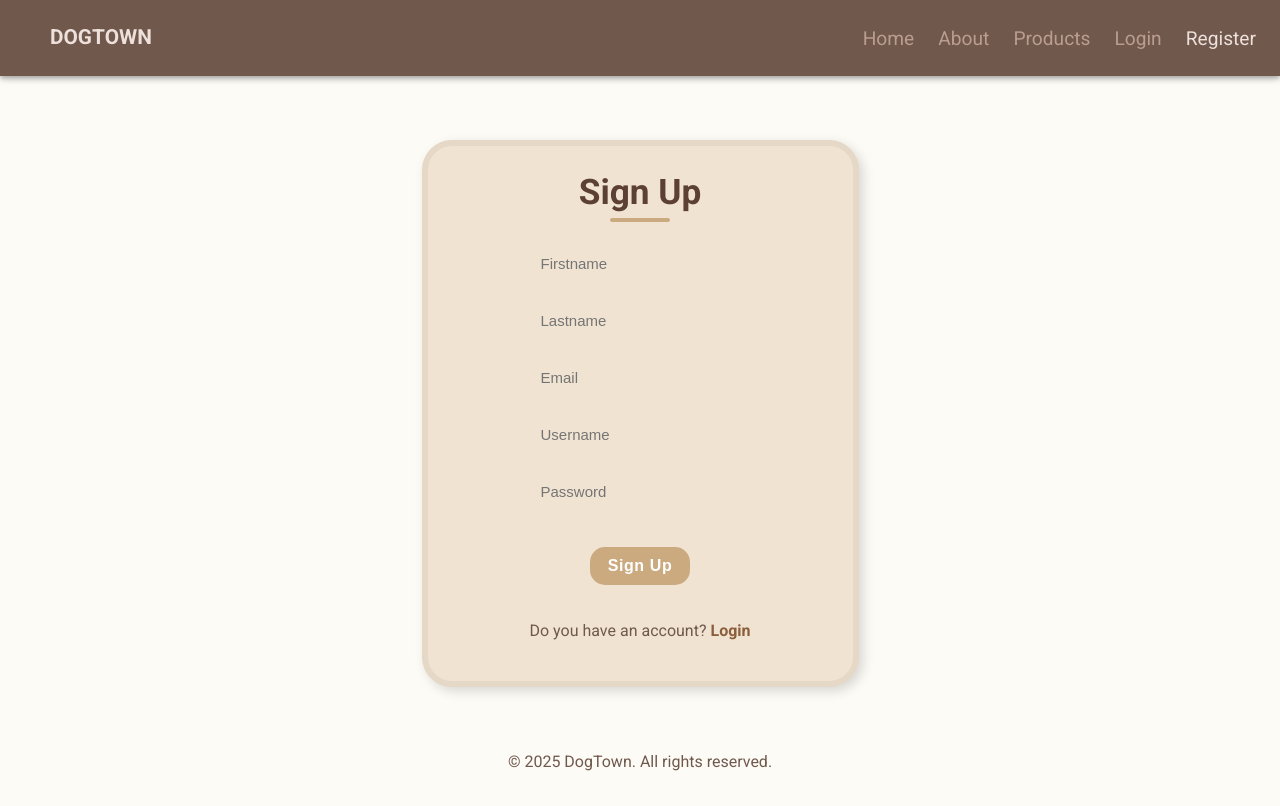
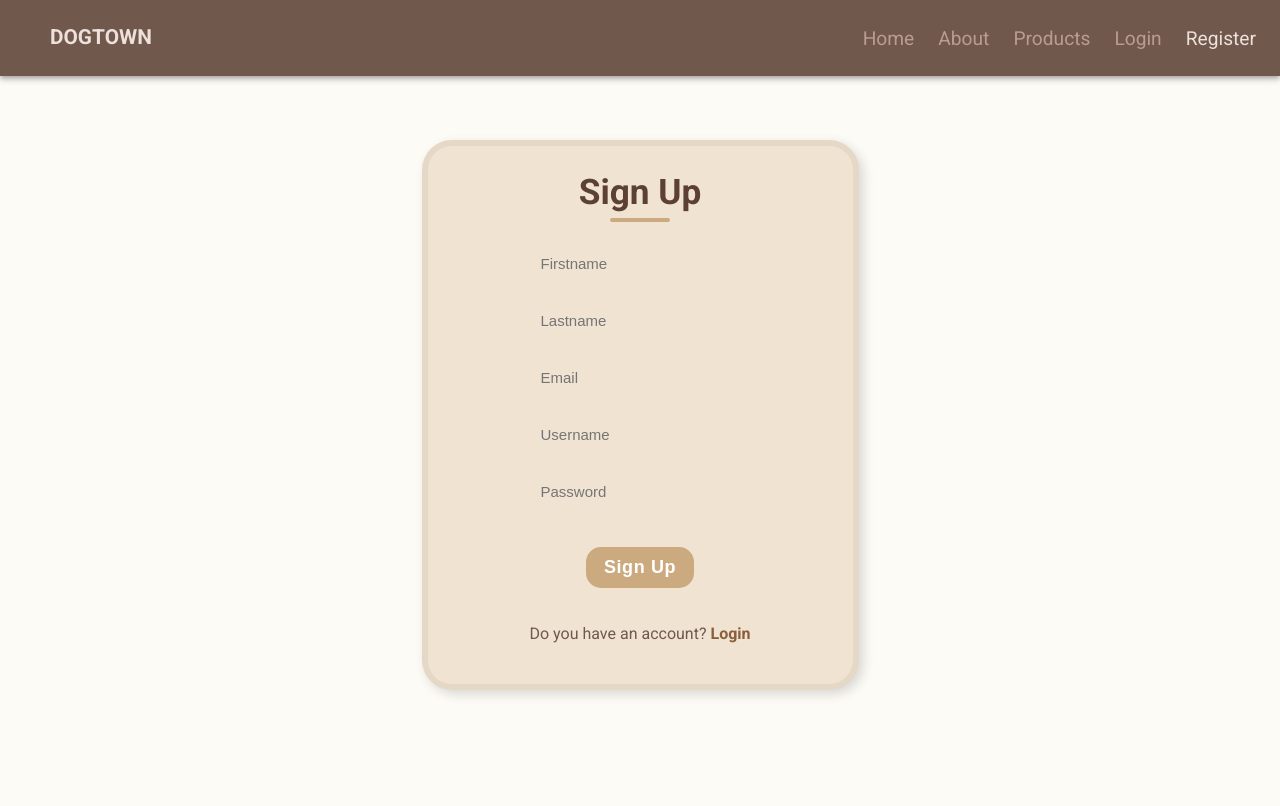
Before and after one commit to Ohjelmistoprojekti-Team4/k25Tiimi4FrontEnd, a React (Vite) app: page /#/register in a window 1280 px wide. Built offline with nearby package versions, Linux system fonts and the light colour scheme; no server answers; some icons are missing; a web font is replaced by a local one.

Commit message:
styling fix

```diff
--- a/src/components/Login.css
+++ b/src/components/Login.css
@@ -86,7 +86,7 @@
 }
 
 .submit {
-    font-size: 16px;
+    font-size: 18px;
     background-color: #ccaa80;
     color: white;
     padding: 10px 18px;
--- a/src/components/Login.jsx
+++ b/src/components/Login.jsx
@@ -1,6 +1,5 @@
 import React, { useState } from "react";
 import './Login.css';
-import Footer from "./Footer";
 import { useNavigate, Link } from "react-router-dom";
 import { Typography } from "@mui/material";
 
@@ -34,7 +33,7 @@ function Login() {
                     "Content-Type": "application/json"
                 },
                 credentials: "include", //including jsessionid cookie
-                body:JSON.stringify({
+                body: JSON.stringify({
                     username: form.username,
                     password: form.password,
                 }),
@@ -143,9 +142,6 @@ function Login() {
 
                     </div>
                 </div>
-
-                <Footer />
-
             </form>
         </div>
     )
--- a/src/components/Profile.css
+++ b/src/components/Profile.css
@@ -94,3 +94,11 @@
     color: #d9534f;
     font-size: 1.2rem;
 }
+
+@media screen and (max-width: 700px) {
+    .profile-container {
+        width: 400px;
+        margin-left: 1rem;
+        margin-right: 1rem;
+    }
+}
--- a/src/components/Register.jsx
+++ b/src/components/Register.jsx
@@ -1,6 +1,5 @@
 import React, { useState } from "react";
 import './Login.css';
-import Footer from "./Footer";
 import {  useNavigate, Link } from "react-router-dom";
 import { Typography } from "@mui/material";
 
@@ -147,7 +146,6 @@ function Register() {
                     </div>
                 </div>
             </form>
-        <Footer />
         </div>
     )
 }
```
Lines whose indentation alone changed are shown as unchanged.
